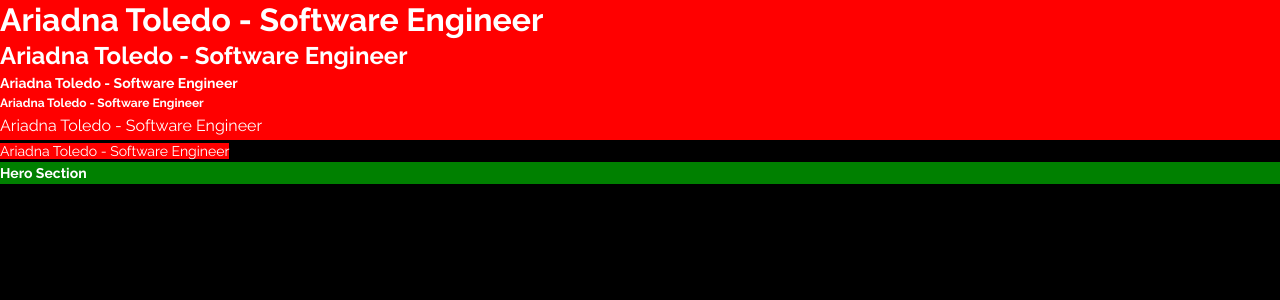
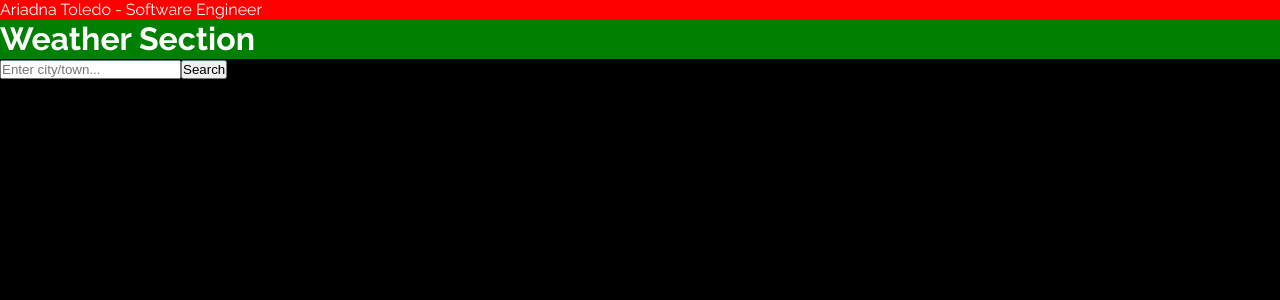
Before and after one commit to ariadnatoledo/mood-sound-card, a React (Vite) app: page / in a window 1280 px wide. Shown: the top 300 px of the page. Built offline with nearby package versions, Linux system fonts and the light colour scheme.

Commit message:
Add weather section

```diff
--- a/src/App.jsx
+++ b/src/App.jsx
@@ -2,6 +2,11 @@ import { BrowserRouter, Route, Routes } from "react-router-dom";
 import Header from "./components/Header/Header";
 import HomePage from "./pages/HomePage/HomePage";
 import "./App.scss";
+
+// const api = {
+//   key: "67fc54d54aeffd93c65624f2c90222dc",
+//   base: "https://api.openweathermap.org/data/2.5/",
+// };
 
 
 function App() {
--- a/src/components/Header/Header.jsx
+++ b/src/components/Header/Header.jsx
@@ -1,15 +1,10 @@
 import "./Header.scss"
+
 
 function Header() {
   return (
     <div className="header">
-    <h1 className="header__title">Ariadna Toledo - Software Engineer</h1>
-    <h2 className="header__title">Ariadna Toledo - Software Engineer</h2>
-    <h3 className="header__title">Ariadna Toledo - Software Engineer</h3>
-    <h4 className="header__title">Ariadna Toledo - Software Engineer</h4>
-    <p className="header__title">Ariadna Toledo - Software Engineer</p>
-    <span className="header__title">Ariadna Toledo - Software Engineer</span>
-
+    <header className="header__title">Ariadna Toledo - Software Engineer</header>
     </div>
   )
 }
--- a/src/components/Hero/Hero.jsx
+++ b/src/components/Hero/Hero.jsx
@@ -1,11 +1,76 @@
+import { Box } from "@mui/material";
 import "./Hero.scss";
+import { useState } from "react";
+
+const api = {
+  key: "67fc54d54aeffd93c65624f2c90222dc",
+  base: "https://api.openweathermap.org/data/2.5/",
+};
 
 function Hero() {
+  const [search, setSearch] = useState("");
+  const [weather, setWeather] = useState({});
+  const [error, setError] = useState(null);
+
+  const searchPressed = () => {
+    fetch(`${api.base}weather?q=${search}&units=metric&APPID=${api.key}`)
+      .then((res) => res.json())
+      .then((result) => {
+        if (result.cod === 200) {
+          setWeather(result);
+          setError(null);
+          console.log(result);
+        } else {
+          setError(result.message);
+          setWeather({});
+        }
+      })
+      .catch((err) => {
+        setError("An error occurred while fetching the data.");
+        setWeather({});
+      });
+  };
+
   return (
     <div className="hero">
-      <h3 className="hero__title">Hero Section</h3>
+      <h1 className="hero__title">Weather Section</h1>
+
+      <div>
+        {/* Search box */}
+        <input
+          type="text"
+          placeholder="Enter city/town..."
+          onChange={(e) => setSearch(e.target.value)}
+        />
+
+        <button onClick={searchPressed}>Search</button>
+      </div>
+
+      {error && <p className="error">{error}</p>}
+
+      {weather.name && (
+        <>
+          <p>{weather.name}</p>
+
+          <p>Temperature:
+             {weather.main && weather.main.temp
+              ? `${weather.main.temp}°C`
+              : "Temperature data not available"}
+          </p>
+
+          {weather.main && (
+            <>
+              <p>Humidity: {weather.main.humidity}%</p>
+            </>
+          )}
+
+          {weather.weather && weather.weather[0] && (
+            <p>({weather.weather[0].description})</p>
+          )}
+        </>
+      )}
     </div>
-  )
+  );
 }
 
-export default Hero
+export default Hero;
--- a/src/components/Hero/Hero.scss
+++ b/src/components/Hero/Hero.scss
@@ -9,3 +9,7 @@
         color: white;
     }
 }
+
+p {
+    color: white;
+}
--- a/src/pages/HomePage/HomePage.jsx
+++ b/src/pages/HomePage/HomePage.jsx
@@ -1,4 +1,5 @@
 import Hero from "../../components/Hero/Hero"
+
 
 function HomePage() {
   return (
```
